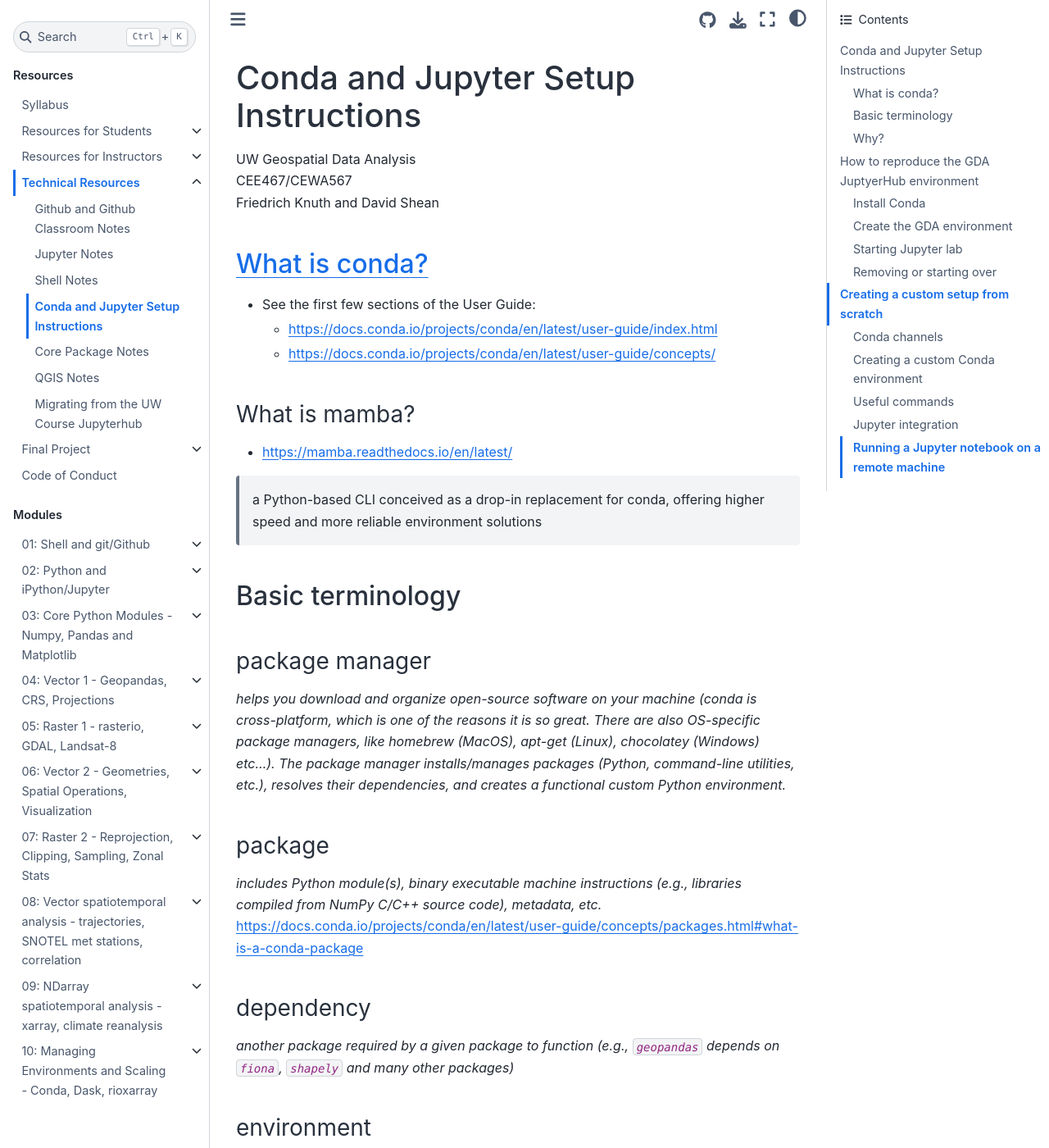
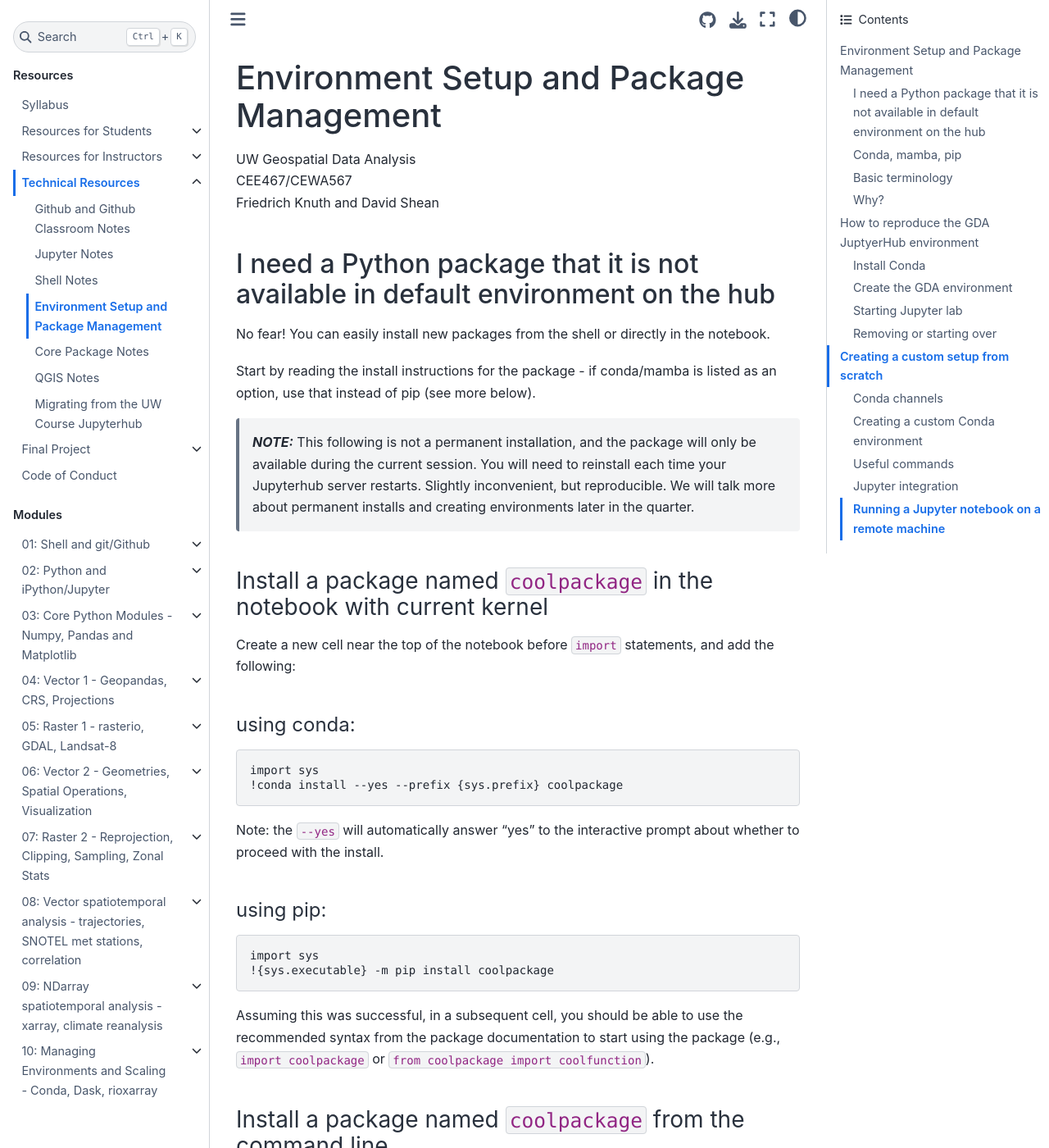
Before and after one commit to UW-GDA/jupyterbook, a Jupyter Book: the page built from book/resources/conda.md, in a window 1280 px wide and 1400 px high. Shown: the whole window at 82% size. Built offline with Jupyter Book 1.0.4 settings and Sphinx 7.4.7 and the Sphinx Book theme 1.1.4, drawn with Linux system fonts in a browser that asks for light colours; pages that are not in the unit, such as notebooks, are missing from menus; some of the changed text lies outside the part shown.

Commit message:
Update conda.md

````diff
--- a/book/resources/conda.md
+++ b/book/resources/conda.md
@@ -1,17 +1,69 @@
-# Conda and Jupyter Setup Instructions
+# Environment Setup and Package Management
 
 UW Geospatial Data Analysis
 CEE467/CEWA567
 Friedrich Knuth and David Shean
 
-## [What is conda?](https://conda.io/en/latest/)
+## I need a Python package that it is not available in default environment on the hub
+No fear! You can easily install new packages from the shell or directly in the notebook.
+
+Start by reading the install instructions for the package - if conda/mamba is listed as an option, use that instead of pip (see more below).
+
+> **_NOTE:_** This following is not a permanent installation, and the package will only be available during the current session. You will need to reinstall each time your Jupyterhub server restarts. Slightly inconvenient, but reproducible. We will talk more about permanent installs and creating environments later in the quarter.
+
+### Install a package named `coolpackage` in the notebook with current kernel
+Create a new cell near the top of the notebook before `import` statements, and add the following:
+
+#### using conda:
+```
+import sys
+!conda install --yes --prefix {sys.prefix} coolpackage
+```
+Note: the `--yes` will automatically answer "yes" to the interactive prompt about whether to proceed with the install.
+
+#### using pip:
+```
+import sys
+!{sys.executable} -m pip install coolpackage
+```
+
+Assuming this was successful, in a subsequent cell, you should be able to use the recommended syntax from the package documentation to start using the package (e.g., `import coolpackage` or `from coolpackage import coolfunction`).
+
+### Install a package named `coolpackage` from the command line
+Use an open Terminal or launch a new Terminal and run the following command:
+```
+conda install mypackage
+```
+or
+```
+pip install mypackage
+```
+
+You can then launch a new notebook or restart the kernel in an open notebook, and start using.
+
+### More information
+* [https://jakevdp.github.io/blog/2017/12/05/installing-python-packages-from-jupyter/](https://jakevdp.github.io/blog/2017/12/05/installing-python-packages-from-jupyter/#How-to-use-Conda-from-the-Jupyter-Notebook)
+
+## Conda, mamba, pip
+### What is [`conda`](https://conda.io/en/latest/)?
+>Conda is a cross-platform, language-agnostic binary package manager.
 * See the first few sections of the User Guide:
   * https://docs.conda.io/projects/conda/en/latest/user-guide/index.html
   * https://docs.conda.io/projects/conda/en/latest/user-guide/concepts/
 
-### What is mamba?
-* https://mamba.readthedocs.io/en/latest/
->a Python-based CLI conceived as a drop-in replacement for conda, offering higher speed and more reliable environment solutions
+### What is [`mamba`](https://mamba.readthedocs.io/en/latest/)?
+>a Python-based CLI conceived as a drop-in replacement for conda , offering higher speed and more reliable environment solutions.
+>Mamba is a fast, robust, and cross-platform package manager
+
+### What is [`pip`](https://pip.pypa.io/en/stable/)?
+>pip is the package installer for Python. You can use it to install packages from the Python Package Index and other indexes.
+
+### How to choose?
+Approaches for Python package management are constantly improving, and there is outdated documentation on the web, which can be confusing.
+
+In general, we recommend using `mamba` or `canda` rather than `pip` to install packages, unless they are only available on `pip`.
+
+A good resource: https://jakevdp.github.io/blog/2017/12/05/installing-python-packages-from-jupyter/#pip-vs.-conda
 
 ## Basic terminology
 #### package manager
@@ -33,7 +85,6 @@ _source for packages_
 https://docs.conda.io/projects/conda/en/latest/user-guide/concepts/channels.html
 
 ## Why?
-
 But I already have Python installed on my computer, why do I need this?
 
 # How to reproduce the GDA JuptyerHub environment
````
